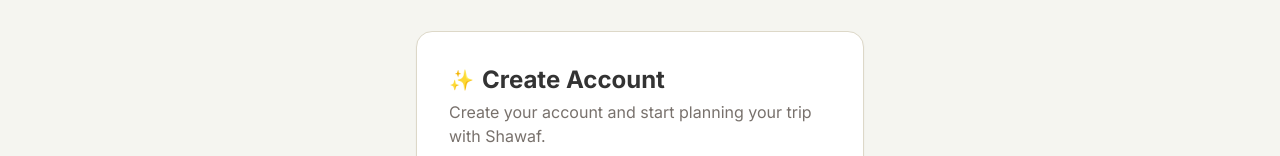
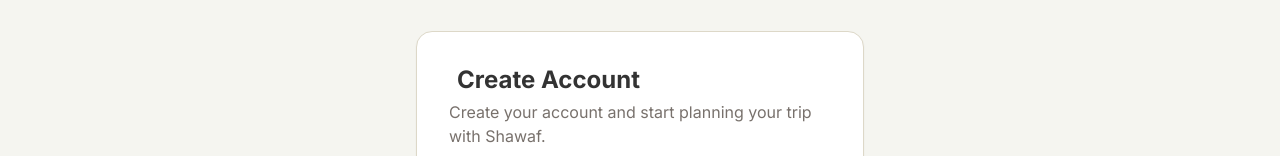
Before and after one commit to Mehsarialmana144/Shawaf, a React (Vite) app: page /signup in a window 1280 px wide. Shown: the part 274-430 px from the top of the page. Built offline with nearby package versions, Linux system fonts and the light colour scheme; no server answers.

Commit message:
fix things

```diff
--- a/src/pages/SignUp.jsx
+++ b/src/pages/SignUp.jsx
@@ -87,7 +87,7 @@
 
       <div className="card w-full max-w-md p-5 sm:p-8">
         <div className="flex items-center gap-2 mb-1">
-          <span className="text-[#D4AF37] text-xl">✨</span>
+          <span className="text-[#D4AF37] text-xl"></span>
 
           <h2 className="text-xl sm:text-2xl font-bold text-[#333333]" dir="auto">
             {t('signUpTitle')}
```
